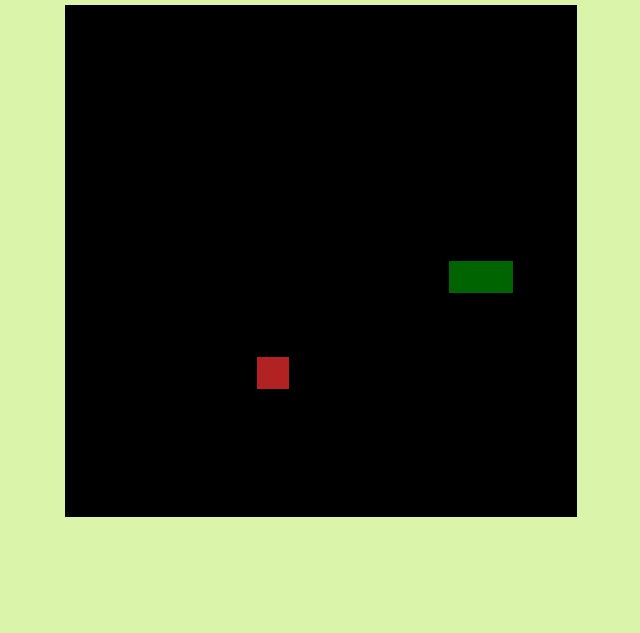
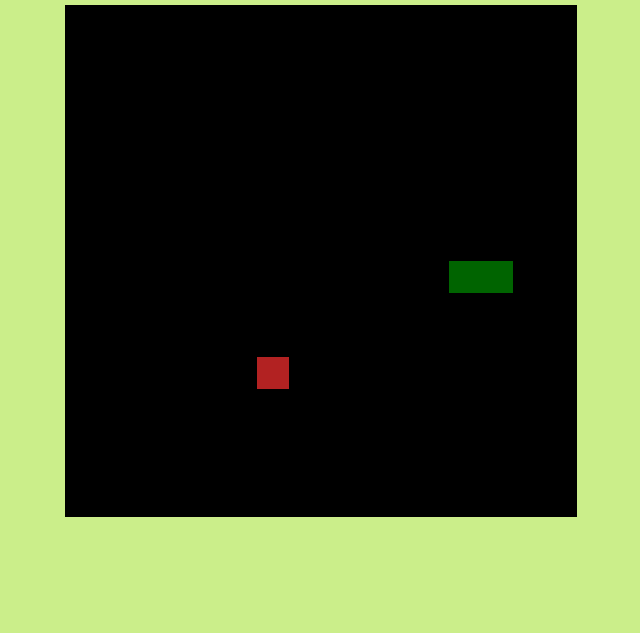
Before and after one commit to millenevprado/snakegame, a plain HTML site: page index.html in a window 1280 px wide. Shown: the part 167-800 px from the top of the page, without its empty margins (319-959 px from the left). Drawn offline with Linux system fonts and the light colour scheme.

Commit message:
Update style.css
alterando background-color

```diff
--- a/style.css
+++ b/style.css
@@ -5,7 +5,7 @@ body{
     justify-content: center;
     align-items: center;
     flex-direction: column;
-    background-color:rgb(218, 245, 169);
+    background-color:rgb(203, 238, 138);
 }
 
 h1{
```
